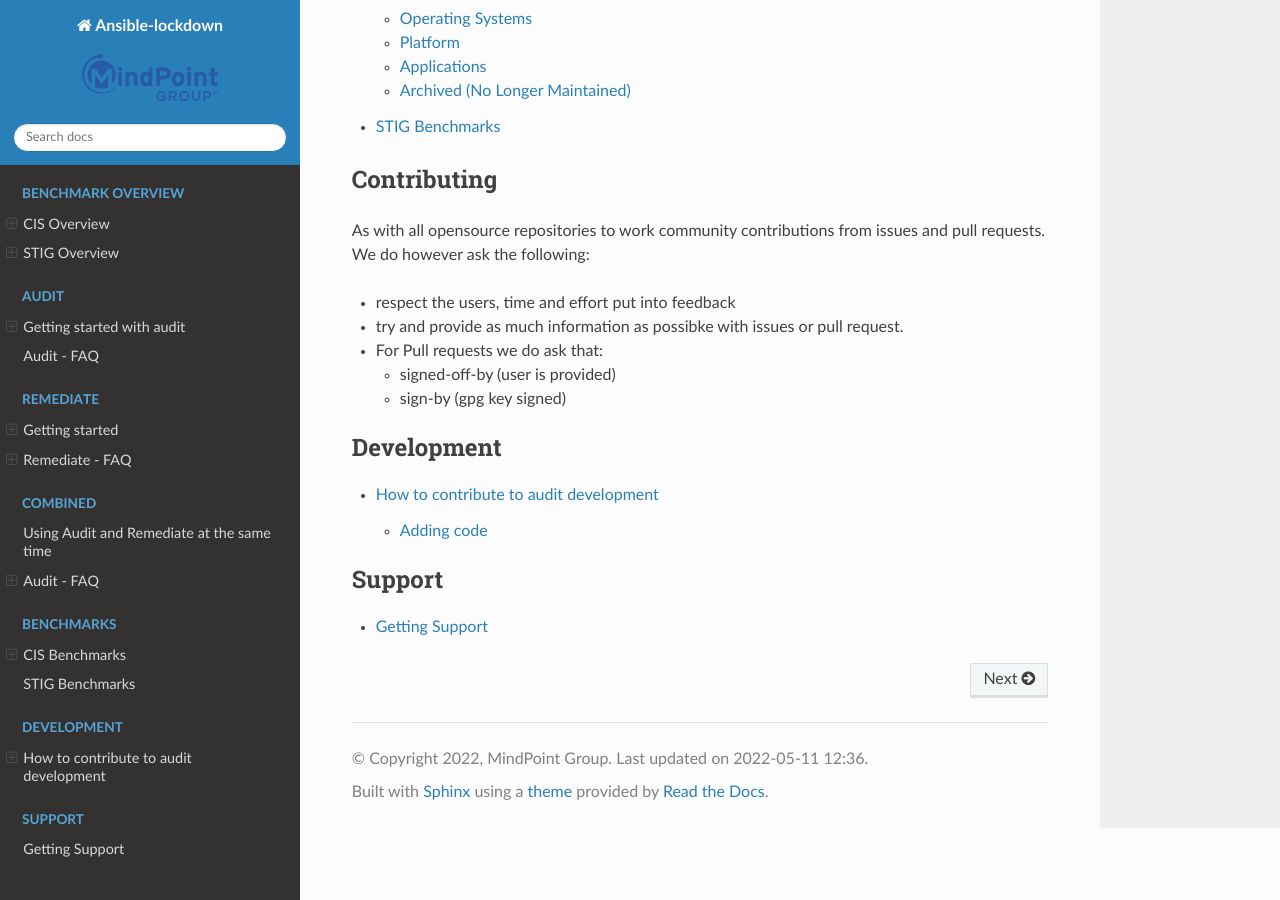
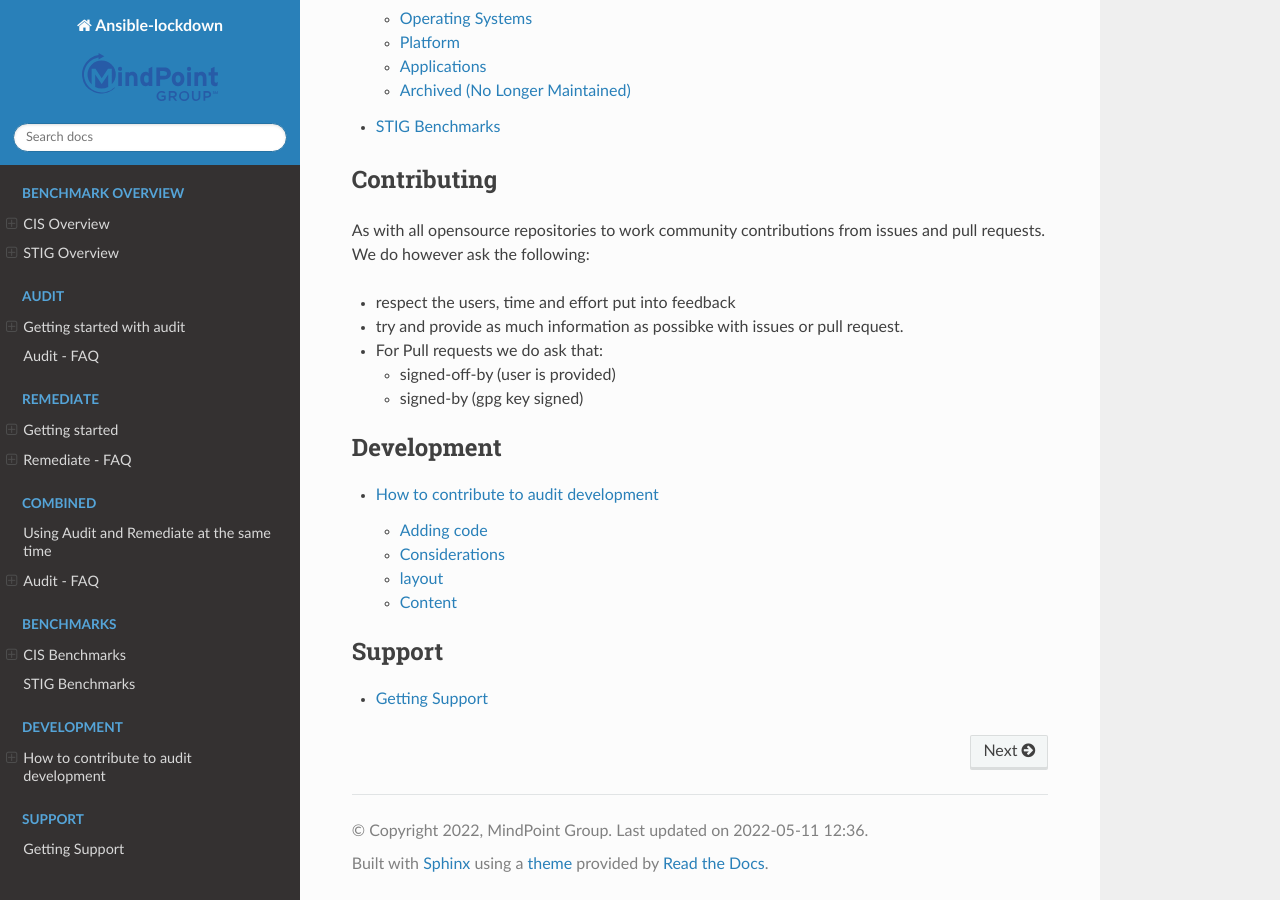
Before and after one commit to frederickw082922/lockdown_readthedocs, a Sphinx documentation site: the page built from docs/source/index.rst, in a window 1280 px wide and 900 px high, scrolled down 3650 px. Built offline with Sphinx 7.4.7 and the Read the Docs theme 2.0.0, drawn with Linux system fonts in a browser that asks for light colours; pages that are not in the unit, such as notebooks, are missing from menus.

Commit message:
layout
Signed-off-by: Mark Bolwell <mark.bollyuk@gmail.com>

```diff
--- a/docs/source/index.rst
+++ b/docs/source/index.rst
@@ -146,7 +146,7 @@
 - For Pull requests we do ask that:
 
   - signed-off-by (user is provided)
-  - sign-by (gpg key signed)
+  - signed-by (gpg key signed)
 
 .. toctree::
    :maxdepth: 2
```
Also changed, not shown: docs/source/audit/audit_development.rst (+4 -4 lines).
